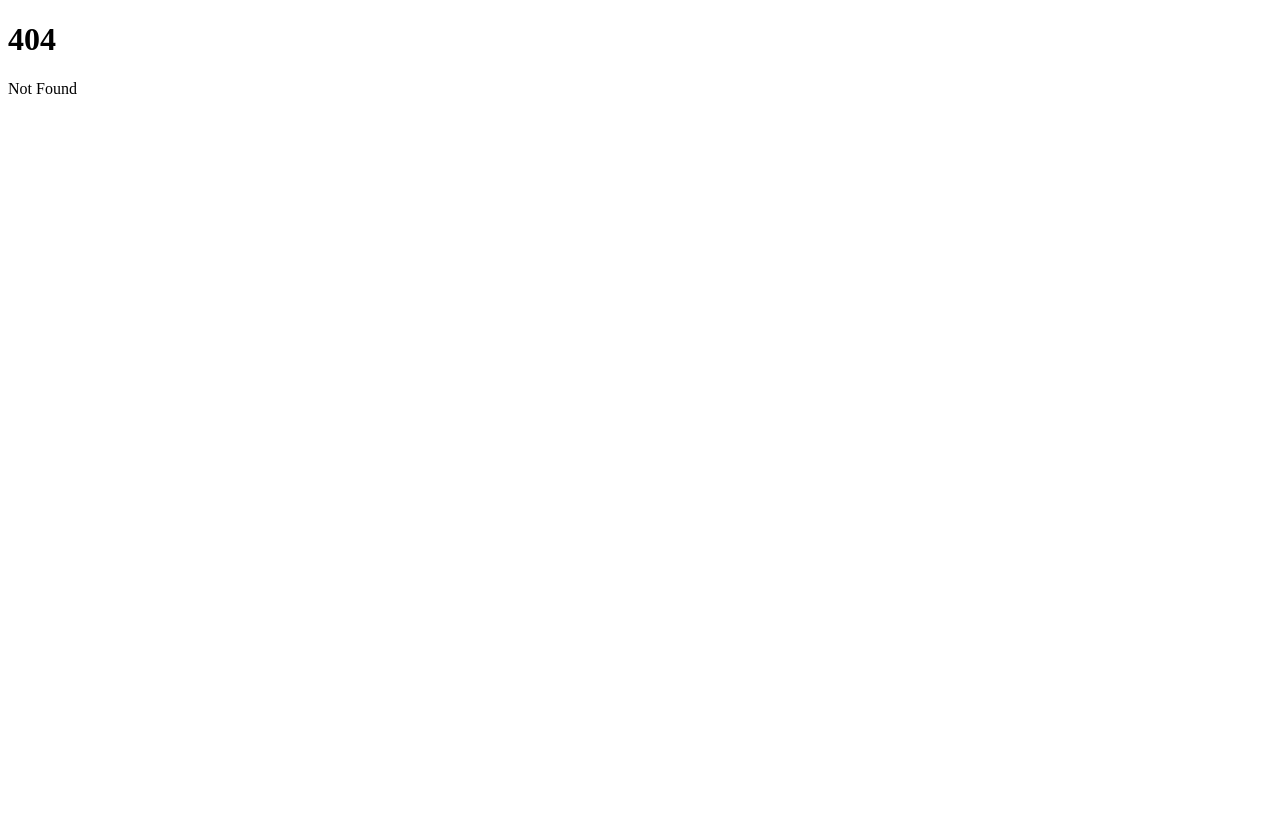
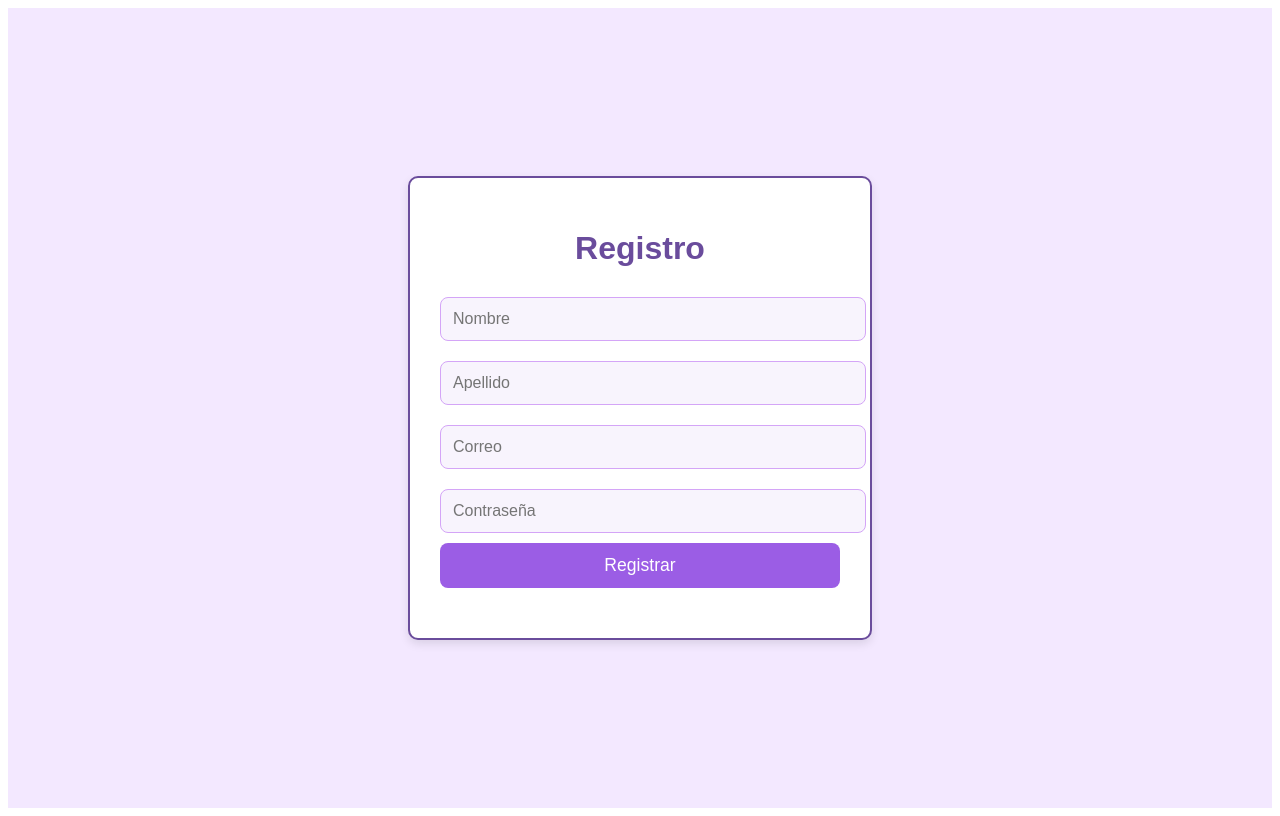
Before and after one commit to grzlz/todo-front, a SvelteKit app: page /registro in a window 1280 px wide. Before the commit this address had no page. Built offline with nearby package versions, Linux system fonts and the light colour scheme.

Commit message:
agregue el codigo de registro

```diff
--- /dev/null
+++ b/src/routes/registro/+page.svelte
@@ -0,0 +1,157 @@
+<script>
+    let nombre = "";
+    let apellido = "";
+    let correo = "";
+    let contra = "";
+    let warnings = [];
+
+    let emailregex = /^\w+([\.-]?\w+)@\w+([\.-]?\w+)(\.\w{2,3})+$/;
+    let validacion = /^(?=.\d)(?=.[a-z])(?=.*[A-Z]).{6,20}$/;
+
+    async function registrar() {
+        warnings = [];
+
+        if (nombre.length === 0) {
+            warnings.push("No ha puesto su nombre");
+        }
+        if (apellido.length === 0) {
+            warnings.push("No ha puesto su apellido");
+        }
+        if (!emailregex.test(correo)) {
+            warnings.push("El correo no es válido");
+        }
+        if (!validacion.test(contra)) {
+            warnings.push("Su contraseña debe ser mayor a 6 carácteres y contener mayúsculas, minúsculas, números y símbolos");
+        }
+        if (warnings.length === 0) {
+            try {
+                const response = await fetch('https://tu-api.com/registro', {
+                    method: 'POST',
+                    headers: {
+                        'Content-Type': 'application/json',
+                    },
+                    body: JSON.stringify({
+                        nombre,
+                        apellido,
+                        correo,
+                        contra,
+                    }),
+                });
+
+                if (response.ok) {
+                    const result = await response.json();
+                    console.log('Registro exitoso:', result);
+                } else {
+                    console.error('Error en el registro');
+                }
+            } catch (error) {
+                console.error('Error en la solicitud HTTP:', error);
+            }
+        }
+    }
+</script>
+
+<main>
+    <form>
+        <h1>Registro</h1>
+
+        <input type="text" placeholder="Nombre" bind:value={nombre}>
+        <input type="text" placeholder="Apellido" bind:value={apellido}>
+        <input type="email" placeholder="Correo" bind:value={correo}>
+        <input type="password" placeholder="Contraseña" bind:value={contra}>
+        <button on:click={registrar}>Registrar</button>
+
+        <ul>
+            {#each warnings as warning}
+            <li>{warning}</li>
+            {/each}
+        </ul>
+    </form>
+</main>
+
+<style>/* Estilo general para el formulario */
+main {
+    display: flex;
+    justify-content: center;
+    align-items: center;
+    height: 100vh;
+    background: #f3e8ff; /* Fondo suave morado */
+    font-family: 'Arial', sans-serif;
+}
+
+/* Contenedor del formulario */
+form {
+    background-color: #ffffff;
+    padding: 30px;
+    border-radius: 10px;
+    box-shadow: 0 4px 10px rgba(0, 0, 0, 0.1);
+    width: 100%;
+    max-width: 400px;
+    margin: 20px;
+    border: 2px solid #6a4c9c; /* Borde morado claro */
+}
+
+/* Título del formulario */
+h1 {
+    font-size: 2rem;
+    margin-bottom: 20px;
+    text-align: center;
+    color: #6a4c9c; /* Título en morado */
+}
+
+/* Estilo de los inputs */
+input {
+    width: 100%;
+    padding: 12px;
+    margin: 10px 0;
+    border: 1px solid #d4a5f7; /* Borde morado claro */
+    border-radius: 8px;
+    font-size: 1rem;
+    transition: all 0.3s ease;
+    background-color: #f8f4fd; /* Fondo de input morado muy suave */
+}
+
+/* Estilo cuando un input está enfocado */
+input:focus {
+    border-color: #9b5de5; /* Morado oscuro cuando está enfocado */
+    outline: none;
+}
+
+/* Estilo del botón */
+button {
+    width: 100%;
+    padding: 12px;
+    background-color: #9b5de5; /* Morado en el botón */
+    color: white;
+    border: none;
+    border-radius: 8px;
+    font-size: 1.1rem;
+    cursor: pointer;
+    transition: background-color 0.3s ease;
+}
+
+/* Hover sobre el botón */
+button:hover {
+    background-color: #6a4c9c; /* Morado oscuro en hover */
+}
+
+/* Lista de advertencias */
+ul {
+    list-style-type: none;
+    padding: 0;
+    margin-top: 20px;
+    width: 100%;
+}
+
+ul li {
+    color: #e94e77; /* Rojo rosado para las advertencias */
+    font-size: 0.9rem;
+}
+
+/* Responsividad para pantallas pequeñas */
+@media (max-width: 480px) {
+    form {
+        width: 90%;
+    }
+}
+</style>
```
